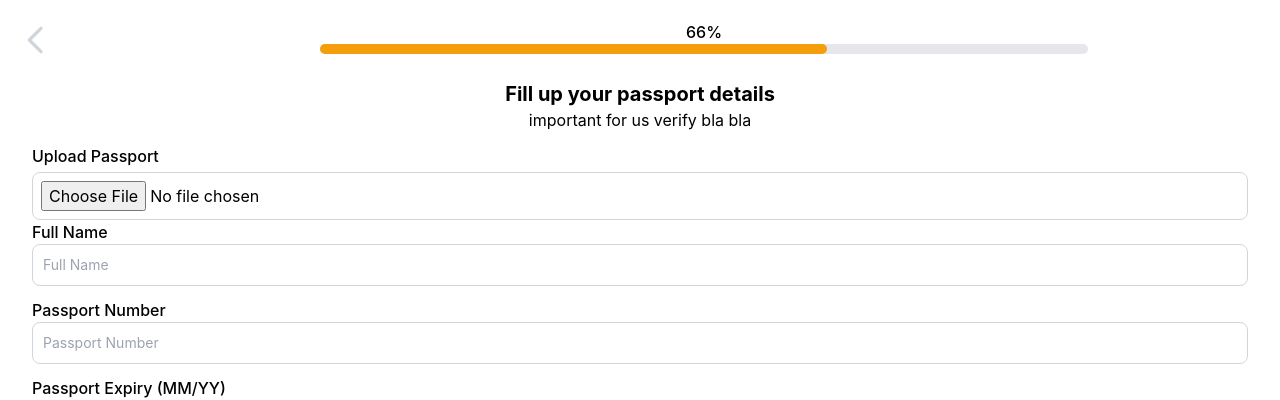
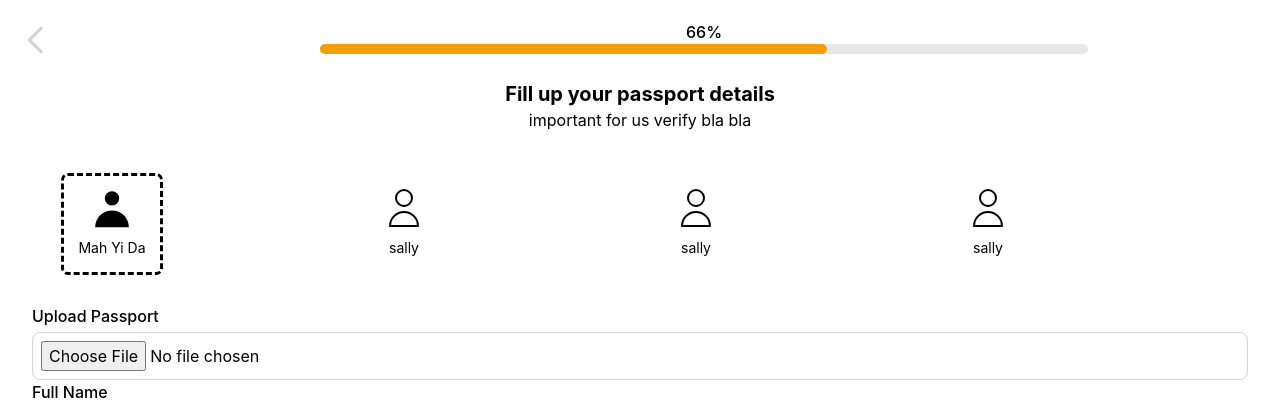
Before and after one commit to Service-Design-Studio/final-project-group-2-designerdz, a React (Create React App) app in the folder frontend/: page /passport in a window 1280 px wide. Shown: the top 400 px of the page. Built offline with nearby package versions, Linux system fonts and the light colour scheme; no server answers.

Commit message:
added carousel view, but no functionalityyet

```diff
--- /dev/null
+++ b/frontend/src/components/Carousel.js
@@ -0,0 +1,14 @@
+import { UserCardSelected, UserCardNotSelected } from "./UserCard";
+
+export default function Carousel(nameArr, onClick) {
+  return (
+    <div className="grid grid-rows-1 grid-flow-col auto-cols-auto gap-x-4 overscroll-contain overflow-y-hidden mx-8 p-8">
+      <UserCardSelected onClick={onClick} name="Mah Yi Da " />
+      <UserCardNotSelected name="sally" />
+      <UserCardNotSelected name="sally" />
+      <UserCardNotSelected name="sally" />
+    </div>
+  );
+}
+
+let nameArray = [{ name: "test1" }, { name: "test2" }, { name: "test3" }];
--- /dev/null
+++ b/frontend/src/components/UserCard.js
@@ -0,0 +1,49 @@
+function UserCardSelected({ name, onClick }) {
+  return (
+    <button
+      onClick={onClick}
+      className="grid rounded outline-dashed grid-cols-1 justify-items-center h-24 w-24 p-2"
+    >
+      <svg
+        xmlns="http://www.w3.org/2000/svg"
+        className="h-12 w-12"
+        viewBox="0 0 20 20"
+        fill="currentColor"
+      >
+        <path
+          fillRule="evenodd"
+          d="M10 9a3 3 0 100-6 3 3 0 000 6zm-7 9a7 7 0 1114 0H3z"
+          clipRule="evenodd"
+        />
+      </svg>
+      <p className="text-ellipsis overflow-hidden text-center text-sm">
+        {name}
+      </p>
+    </button>
+  );
+}
+function UserCardNotSelected({ name }) {
+  return (
+    <button className="grid grid-cols-1 justify-items-center h-24 w-24 p-2">
+      <svg
+        xmlns="http://www.w3.org/2000/svg"
+        className="h-12 w-12"
+        fill="none"
+        viewBox="0 0 24 24"
+        stroke="currentColor"
+        strokeWidth={1}
+      >
+        <path
+          strokeLinecap="round"
+          strokeLinejoin="round"
+          d="M16 7a4 4 0 11-8 0 4 4 0 018 0zM12 14a7 7 0 00-7 7h14a7 7 0 00-7-7z"
+        />
+      </svg>
+      <p className="text-ellipsis overflow-hidden text-center text-sm">
+        {name}
+      </p>
+    </button>
+  );
+}
+
+export { UserCardSelected, UserCardNotSelected };
--- a/frontend/src/pages/Passport.js
+++ b/frontend/src/pages/Passport.js
@@ -6,6 +6,7 @@ import TextDesc from "../components/TextDesc.js";
 import ProgressBar from "../components/ProgressBar";
 import FormFill from "../components/FormFill";
 import Calendar from "../components/Calendar";
+import Carousel from "../components/Carousel";
 import {
   getUserData,
   postUserData,
@@ -21,6 +22,7 @@ export default function Passport() {
   const [birthDate, setBirthDate] = useState(new Date());
   const [curGender, setCurGender] = useState("MALE");
   const [onEdit, setOnEdit] = useState(false);
+  const [indexSelected, setIndexSelected] = useState(0); //handle selected index of carousel
   const {
     reset,
     register,
@@ -108,6 +110,11 @@ export default function Passport() {
     }
   };
 
+  const onClickSelected = (index) => {
+    console.log("onClickSelected invoked");
+    setIndexSelected(index);
+  };
+
   return (
     <div>
       <div className="fixed top-0 right-0 left-0 h-16 bg-white w-screen z-10" />
@@ -122,6 +129,7 @@ export default function Passport() {
       />
 
       <div className="absolute left-0 right-0 top-36 items-center ">
+        <Carousel onClick={onClickSelected} />
         <form onSubmit={handleSubmit(onSubmit)} className="mx-8">
           <div>
             <label className="block font-medium">Upload Passport</label>
```
